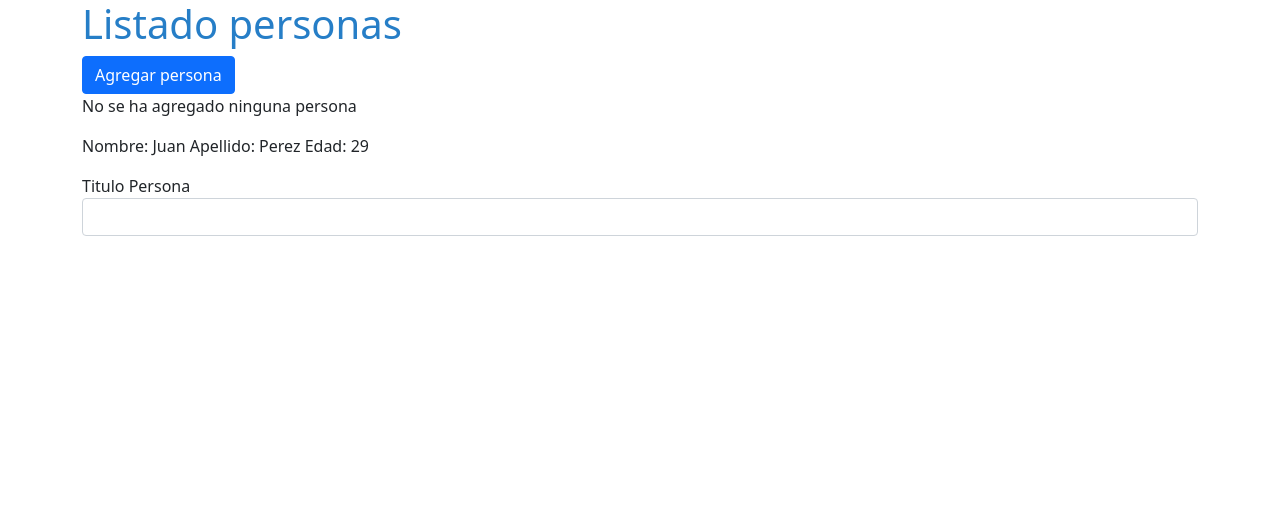
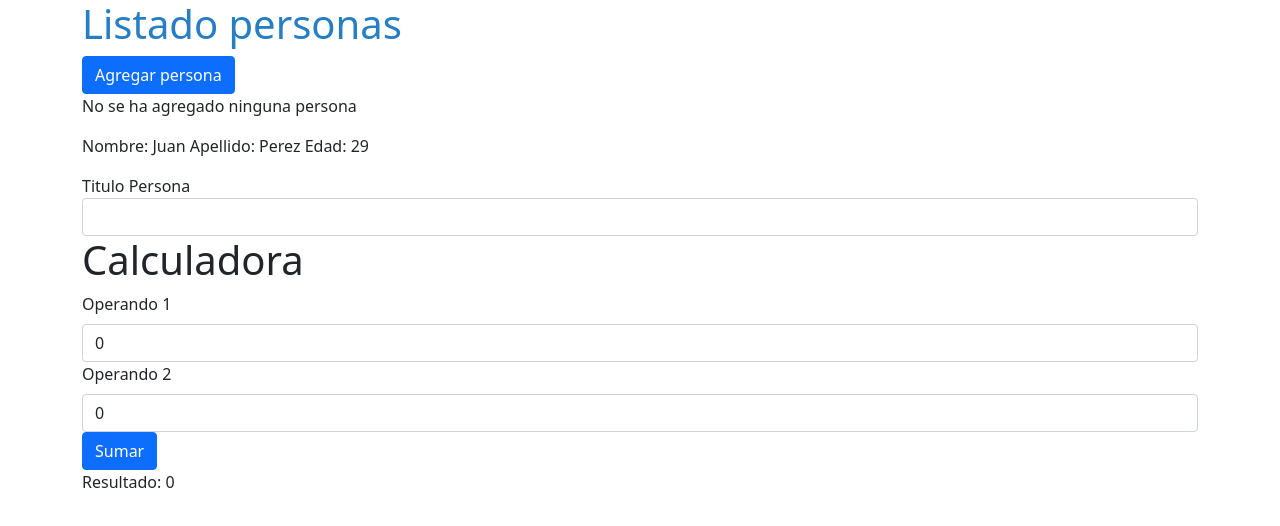
Before and after one commit to smartinez05/angular-university, an Angular app: page / in a window 1280 px wide. Shown: the top 526 px of the page. Built offline with nearby package versions, Linux system fonts and the light colour scheme.

Commit message:
28 creacion calculadora

```diff
--- a/src/app/app.component.html
+++ b/src/app/app.component.html
@@ -1 +1,2 @@
 <app-personas></app-personas>
+<app-calculadora></app-calculadora>
--- a/src/app/app.module.ts
+++ b/src/app/app.module.ts
@@ -5,10 +5,11 @@ import { AppComponent } from './app.component';
 import { PersonasComponent } from './personas/personas.components';
 import { PersonaComponent } from './persona/persona.component';
 import { FormsModule } from '@angular/forms';
+import { CalculadoraComponent } from './calculadora/calculadora.component';
 
 @NgModule({
   declarations: [
-    AppComponent, PersonasComponent, PersonaComponent
+    AppComponent, PersonasComponent, PersonaComponent, CalculadoraComponent
   ],
   imports: [
     BrowserModule, FormsModule
--- /dev/null
+++ b/src/app/calculadora/calculadora.component.html
@@ -0,0 +1,27 @@
+<div class="container">
+  <div class="row">
+    <div class="col">
+      <h1>{{ titulo }}</h1>
+      <form action="">
+        <label for="operando1" class="form-label">Operando 1</label>
+        <input
+          type="number"
+          class="form-control"
+          [(ngModel)]="op1"
+          name="op1"
+        />
+        <label for="operando2" class="form-label">Operando 2</label>
+        <input
+          type="number"
+          class="form-control"
+          [(ngModel)]="op2"
+          name="op2"
+        />
+        <button type="submit" class="btn btn-primary" (click)="sumarOperandos()">
+          Sumar
+        </button>
+      </form>
+      <p>Resultado: {{ suma }}</p>
+    </div>
+  </div>
+</div>
--- /dev/null
+++ b/src/app/calculadora/calculadora.component.ts
@@ -0,0 +1,17 @@
+import { Component } from '@angular/core';
+
+@Component({
+  selector: 'app-calculadora',
+  templateUrl: './calculadora.component.html',
+  styleUrls: ['./calculadora.component.css'],
+})
+export class CalculadoraComponent {
+  titulo = 'Calculadora';
+  op1: number = 0;
+  op2: number = 0;
+  suma: number = 0;
+
+  sumarOperandos():void {
+    this.suma = this.op1 + this.op2;
+  }
+}
```
Also changed, not shown: src/app/calculadora/calculadora.component.css (added), 1 other file (tests, documents, lock files or other folders).
